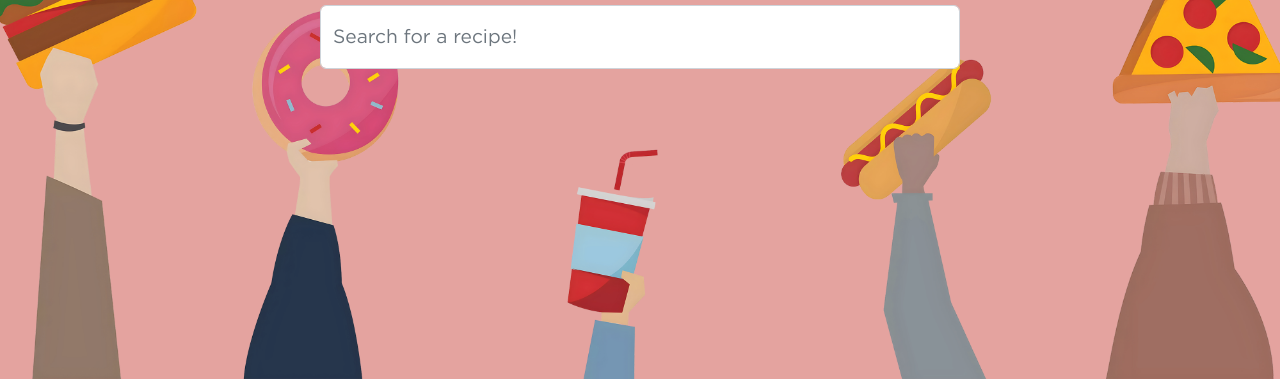
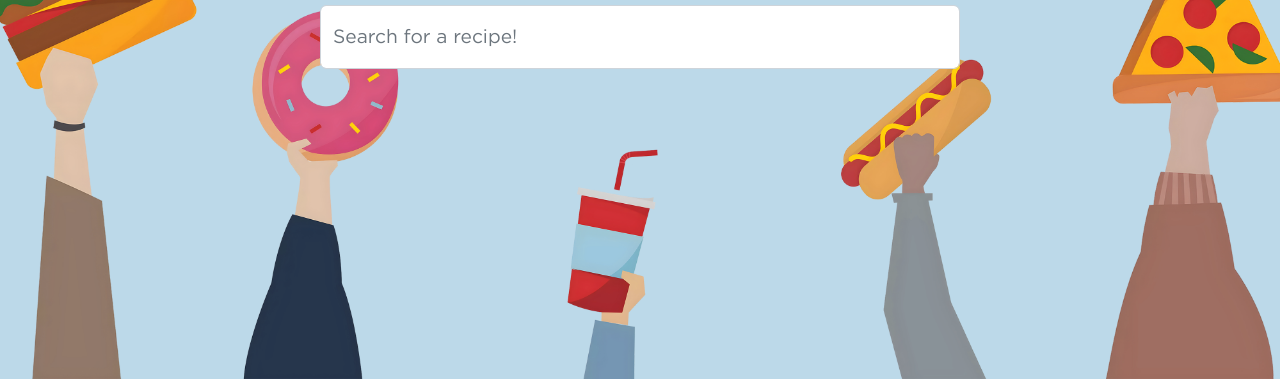
Before and after one commit to Waenp/Foodify, a plain HTML site: page views/index.html in a window 1280 px wide. Shown: the part 421-800 px from the top of the page. Drawn offline with nearby package versions, Linux system fonts and the light colour scheme.

Commit message:
Uppdatering hemsida + JS
Co-authored-by: Gudster <Gudster@users.noreply.github.com>

```diff
--- a/static/script.js
+++ b/static/script.js
@@ -13,3 +13,21 @@ $(document).ready(function(){
     // Här lägger vi rättens namn, det som hämtas från APIt
     $(".card-title").text("ETT RECEPT!");
   });
+
+$(".card").attr("id","cardID")
+$(".card-text").text("text")
+
+//.importantRule { !important; }
+
+$(document).ready(function(){
+    let colors = [ "rgb(228, 163, 159)", "rgb(188, 217, 233)", "rgb(74, 213, 128)" ];
+    let splicedColor = [];
+    let randomNumber = Math.floor( Math.random() * colors.length );
+    console.log(colors.length)
+    splicedColor.length ? colors.push( splicedColor[ 0 ] ) : "NOP";
+    let randomColor = colors[ randomNumber ];
+    splicedColor = colors.splice( randomNumber, 1 );
+    console.log(randomColor, randomNumber)
+    $("#mainBody").attr('style', "backgound-color: blue !important", backgroundcolor = randomColor);
+    $("#mainBody").attr('style', $("#mainBody").attr('style') + '; ' + 'background-color:' + randomColor + ' !important')
+});
--- a/static/styles.css
+++ b/static/styles.css
@@ -4,17 +4,18 @@
 
 /* width */
 ::-webkit-scrollbar {
-  width: 10px;
+  width: 7px;
 }
 
 /* Track */
 ::-webkit-scrollbar-track {
-  background: #f1f1f1;
+  background: #f1f1f156;
 }
 
 /* Handle */
 ::-webkit-scrollbar-thumb {
   background: #888;
+
 }
 
 /* Handle on hover */
@@ -30,6 +31,14 @@ html {
 }
 
 body {
+  background-color: rgb(228, 163, 159) !important;
+  background: url("/static/images/hands_rearanged_colorcorrect.png") no-repeat bottom center;
+  background-size: 100vw;
+  background-attachment: fixed;
+  font-family: "gothambook";
+}
+
+#mainBody {
   background-color: rgb(228, 163, 159) !important;
   background: url("/static/images/hands_rearanged_colorcorrect.png") no-repeat bottom center;
   background-size: 100vw;
--- a/views/index.html
+++ b/views/index.html
@@ -10,7 +10,7 @@
     <link rel="icon" type="image/x-icon" href="/static/images/subwoofer-icon-web.ico">
   </head>
 
-  <body class="gx-5">
+  <body id="mainBody" class="gx-5">
     <div id="navbar" class="container d-flex align-items-center my-3 p-0">
       <div class="me-auto">
         <a id="home" class="text-black" href="index.html">
```
Also changed, not shown: views/popular-recipes.html (+1 -1 lines).
